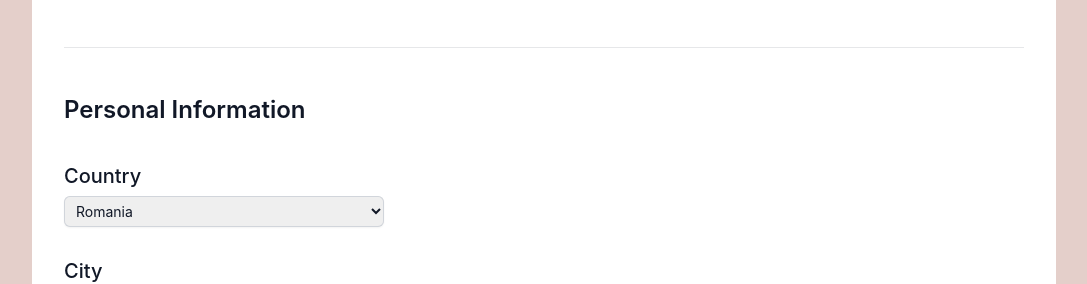
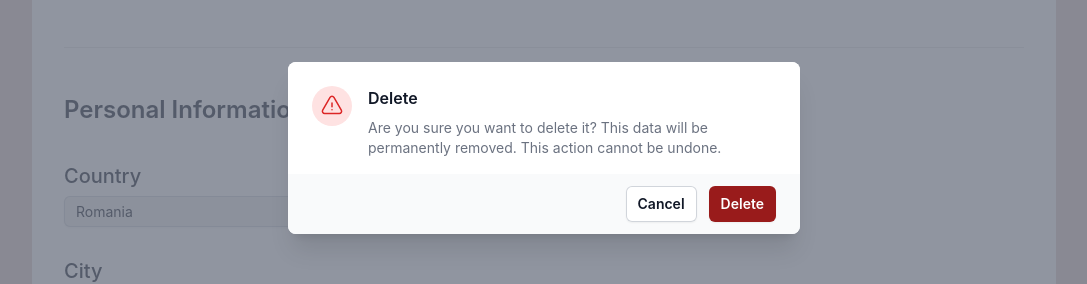
Before and after one commit to Iustin-V/Social, a React (Create React App) app: page /edit-your-profile in a window 1280 px wide. Both pictures are taken after a click on the button "Delete". Shown: the part 1207-1491 px from the top of the page, without its empty margins (96-1183 px from the left). Built offline with nearby package versions, Linux system fonts and the light colour scheme; no server answers.

Commit message:
confirmation modal

```diff
--- a/src/components/ConfirmationModal.tsx
+++ b/src/components/ConfirmationModal.tsx
@@ -1,42 +1,82 @@
-export const ConfirmationModal =(confirmHandle:any)=>{
+import { Fragment, useRef, useState } from 'react'
+import { Dialog, Transition } from '@headlessui/react'
+import { ExclamationTriangleIcon } from '@heroicons/react/24/outline'
+
+export default function ConfirmationModal(props:{open:boolean,setOpened:any,confirmHandle:any}) {
+
+
+    const cancelButtonRef = useRef(null)
 
     return (
-    <div id="deleteModal" aria-hidden="true"
-         className="hidden overflow-y-auto overflow-x-hidden fixed top-0 right-0 left-0 z-50 justify-center items-center w-full md:inset-0 h-modal md:h-full">
-        <div className="relative p-4 w-full max-w-md h-full md:h-auto">
+        <Transition.Root show={props.open} as={Fragment}>
+            <Dialog as="div" className="relative z-10" initialFocus={cancelButtonRef} onClose={props.setOpened}>
+                <Transition.Child
+                    as={Fragment}
+                    enter="ease-out duration-300"
+                    enterFrom="opacity-0"
+                    enterTo="opacity-100"
+                    leave="ease-in duration-200"
+                    leaveFrom="opacity-100"
+                    leaveTo="opacity-0"
+                >
+                    <div className="fixed inset-0 bg-gray-500 bg-opacity-75 transition-opacity" />
+                </Transition.Child>
 
-            <div className="relative p-4 text-center bg-white rounded-lg shadow dark:bg-gray-800 sm:p-5">
-                <button type="button"
-                        className="text-gray-400 absolute top-2.5 right-2.5 bg-transparent hover:bg-gray-200 hover:text-gray-900 rounded-lg text-sm p-1.5 ml-auto inline-flex items-center dark:hover:bg-gray-600 dark:hover:text-white"
-                        data-modal-toggle="deleteModal">
-                    <svg aria-hidden="true" className="w-5 h-5" fill="currentColor" viewBox="0 0 20 20"
-                         xmlns="http://www.w3.org/2000/svg">
-                        <path fill-rule="evenodd"
-                              d="M4.293 4.293a1 1 0 011.414 0L10 8.586l4.293-4.293a1 1 0 111.414 1.414L11.414 10l4.293 4.293a1 1 0 01-1.414 1.414L10 11.414l-4.293 4.293a1 1 0 01-1.414-1.414L8.586 10 4.293 5.707a1 1 0 010-1.414z"
-                              clip-rule="evenodd"></path>
-                    </svg>
-                    <span className="sr-only">Close modal</span>
-                </button>
-                <svg className="text-gray-400 dark:text-gray-500 w-11 h-11 mb-3.5 mx-auto" aria-hidden="true"
-                     fill="currentColor" viewBox="0 0 20 20" xmlns="http://www.w3.org/2000/svg">
-                    <path fill-rule="evenodd"
-                          d="M9 2a1 1 0 00-.894.553L7.382 4H4a1 1 0 000 2v10a2 2 0 002 2h8a2 2 0 002-2V6a1 1 0 100-2h-3.382l-.724-1.447A1 1 0 0011 2H9zM7 8a1 1 0 012 0v6a1 1 0 11-2 0V8zm5-1a1 1 0 00-1 1v6a1 1 0 102 0V8a1 1 0 00-1-1z"
-                          clip-rule="evenodd"></path>
-                </svg>
-                <p className="mb-4 text-gray-500 dark:text-gray-300">Are you sure you want to delete this item?</p>
-                <div className="flex justify-center items-center space-x-4">
-                    <button data-modal-toggle="deleteModal" type="button"
-                            className="py-2 px-3 text-sm font-medium text-gray-500 bg-white rounded-lg border border-gray-200 hover:bg-gray-100 focus:ring-4 focus:outline-none focus:ring-primary-300 hover:text-gray-900 focus:z-10 dark:bg-gray-700 dark:text-gray-300 dark:border-gray-500 dark:hover:text-white dark:hover:bg-gray-600 dark:focus:ring-gray-600">
-                        No, cancel
-                    </button>
-                    <button type="submit"
-                            onClick={confirmHandle}
-                            className="py-2 px-3 text-sm font-medium text-center text-white bg-red-600 rounded-lg hover:bg-red-700 focus:ring-4 focus:outline-none focus:ring-red-300 dark:bg-red-500 dark:hover:bg-red-600 dark:focus:ring-red-900">
-                        Yes, I'm sure
-                    </button>
+                <div className="fixed inset-0 z-10 overflow-y-auto">
+                    <div className="flex min-h-full items-end justify-center p-4 text-center sm:items-center sm:p-0">
+                        <Transition.Child
+                            as={Fragment}
+                            enter="ease-out duration-300"
+                            enterFrom="opacity-0 translate-y-4 sm:translate-y-0 sm:scale-95"
+                            enterTo="opacity-100 translate-y-0 sm:scale-100"
+                            leave="ease-in duration-200"
+                            leaveFrom="opacity-100 translate-y-0 sm:scale-100"
+                            leaveTo="opacity-0 translate-y-4 sm:translate-y-0 sm:scale-95"
+                        >
+                            <Dialog.Panel className="relative transform overflow-hidden rounded-lg bg-white text-left shadow-xl transition-all sm:my-8 sm:w-full sm:max-w-lg">
+                                <div className="bg-white px-4 pb-4 pt-5 sm:p-6 sm:pb-4">
+                                    <div className="sm:flex sm:items-start">
+                                        <div className="mx-auto flex h-12 w-12 flex-shrink-0 items-center justify-center rounded-full bg-red-100 sm:mx-0 sm:h-10 sm:w-10">
+                                            <ExclamationTriangleIcon className="h-6 w-6 text-red-600" aria-hidden="true" />
+                                        </div>
+                                        <div className="mt-3 text-center sm:ml-4 sm:mt-0 sm:text-left">
+                                            <Dialog.Title as="h3" className="text-base font-semibold leading-6 text-gray-900">
+                                                Delete
+                                            </Dialog.Title>
+                                            <div className="mt-2">
+                                                <p className="text-sm text-gray-500">
+                                                    Are you sure you want to delete it? This data will be permanently
+                                                    removed. This action cannot be undone.
+                                                </p>
+                                            </div>
+                                        </div>
+                                    </div>
+                                </div>
+                                <div className="bg-gray-50 px-4 py-3 sm:flex sm:flex-row-reverse sm:px-6">
+                                    <button
+                                        type="button"
+                                        className="inline-flex w-full justify-center rounded-md bg-red-800 px-3 py-2 text-sm font-semibold text-white shadow-sm hover:bg-red-900 sm:ml-3 sm:w-auto"
+                                        onClick={() => {
+                                            props.confirmHandle()
+                                            props.setOpened(false)
+                                        }}
+                                    >
+                                        Delete
+                                    </button>
+                                    <button
+                                        type="button"
+                                        className="mt-3 inline-flex w-full justify-center rounded-md bg-white px-3 py-2 text-sm font-semibold text-gray-900 shadow-sm ring-1 ring-inset ring-gray-300 hover:bg-gray-50 sm:mt-0 sm:w-auto"
+                                        onClick={() => props.setOpened(false)}
+                                        ref={cancelButtonRef}
+                                    >
+                                        Cancel
+                                    </button>
+                                </div>
+                            </Dialog.Panel>
+                        </Transition.Child>
+                    </div>
                 </div>
-            </div>
-        </div>
-    </div>
+            </Dialog>
+        </Transition.Root>
     )
 }
--- a/src/pages/EditProfile.tsx
+++ b/src/pages/EditProfile.tsx
@@ -1,10 +1,10 @@
-import { ConfirmationModal } from "../components/ConfirmationModal";
 import { UploadImage } from "../tools/UploadImage";
 import { messageValidation, nameValidation } from "../utils/inputsValidation";
 import Axios from "axios";
-import React, { useEffect } from "react";
+import React, {useEffect, useState} from "react";
 import DatePicker from "react-datepicker";
 import "react-datepicker/dist/react-datepicker.css";
+import ConfirmationModal from "../components/ConfirmationModal";
 
 export const EditProfile = () => {
   document.body.style.background = "#d1aea695";
@@ -46,6 +46,7 @@
   const [taraError, setTaraError] = React.useState("");
   const [pozaProfilError, setPozaProfilError] = React.useState("");
   const [pozaCoverError, setPozaCoverError] = React.useState("");
+  const [openModal, setOpenModal] = useState(false)
 
   const onChangeHandle = (
     e: React.ChangeEvent<
@@ -134,8 +135,7 @@
       setErrorState(true);
     }
   };
-  const deleteButtonFuction = () => {
-  };
+
   const handleDelete = () => {
     const token = localStorage.getItem("token");
     Axios.delete("http://localhost:3002/api/delete-account", {
@@ -344,12 +344,13 @@
           <button
             type="submit"
             className="rounded-md bg-red-800 px-10 py-2 text-xl font-semibold text-white shadow-sm hover:bg-red-900 focus-visible:outline focus-visible:outline-2 focus-visible:outline-offset-2 focus-visible:outline-indigo-600"
-            onClick={deleteButtonFuction}
+            onClick={()=>setOpenModal(true)}
           >
             Delete
           </button>
         </div>
       </div>
+      <ConfirmationModal open={openModal} setOpened={setOpenModal} confirmHandle={handleDelete}/>
     </div>
   );
 };
--- a/src/pages/Login.tsx
+++ b/src/pages/Login.tsx
@@ -1,7 +1,8 @@
 import redEclipseLogo from "../images/RedEclipse.webp";
 import { emailValidation, passwordValidation } from "../utils/inputsValidation";
 import Axios from "axios";
-import React from "react";
+import React, {useState} from "react";
+import ConfirmationModal from "../components/ConfirmationModal";
 
 const Login = () => {
   const [credentials, setCredentials] = React.useState({
@@ -75,6 +76,7 @@
         });
     }, 1000);
   };
+
 
   return (
     <>
```
